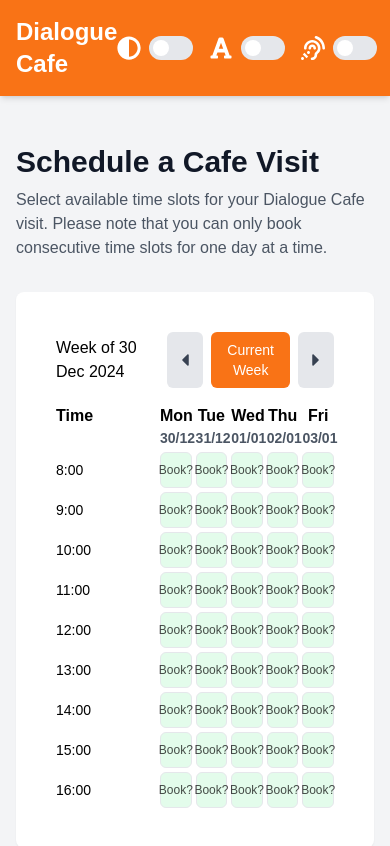
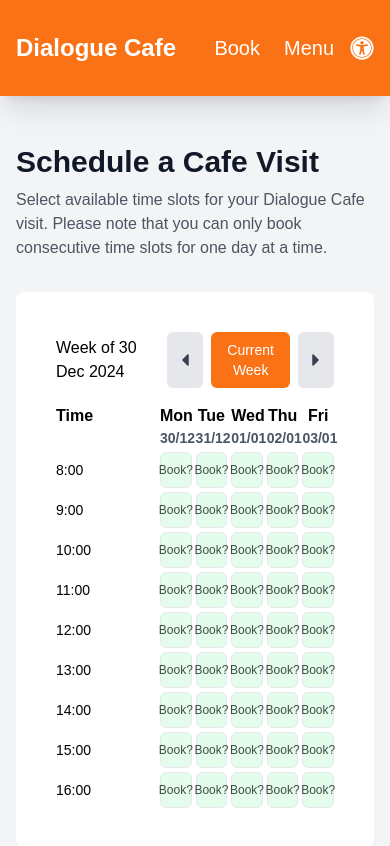
Before and after one commit to nblandos/dialogue-hub, a React (Vite) app in the folder frontend/: page / in a window 390 px wide. Shown: the top 846 px of the page. Built offline with nearby package versions, Linux system fonts and the light colour scheme; a web font is replaced by a local one.

Commit message:
update header for mobile layouts by adding an accessibility menu

```diff
--- a/frontend/src/components/header/Header.jsx
+++ b/frontend/src/components/header/Header.jsx
@@ -1,10 +1,10 @@
 import { useState, useEffect } from 'react';
-import { FaBars, FaTimes } from 'react-icons/fa';
+import { FaUniversalAccess, FaTimes } from 'react-icons/fa';
 import NavLinks from './NavLinks';
 import HighContrastToggle from './HighContrastToggle';
 import DyslexicFontToggle from './DyslexicFontToggle';
 import FontSizeAdjuster from './FontSizeAdjuster';
-import ScreenReader from './ScreenReader';
+import ScreenReaderToggle from './ScreenReaderToggle';
 
 const Header = () => {
   const [isHighContrast, setIsHighContrast] = useState(() => {
@@ -13,37 +13,39 @@ const Header = () => {
   const [isDyslexicFont, setIsDyslexicFont] = useState(() => {
     return localStorage.getItem('dyslexicFont') === 'true';
   });
+  const [isScreenReaderOn, setIsScreenReaderOn] = useState(() => {
+    return localStorage.getItem('screenReader') === 'true';
+  });
   const [isMobileMenuOpen, setIsMobileMenuOpen] = useState(false);
 
   useEffect(() => {
-    // Apply high contrast mode
     document.documentElement.classList.toggle('high-contrast', isHighContrast);
     localStorage.setItem('highContrast', isHighContrast);
   }, [isHighContrast]);
 
   useEffect(() => {
-    // Apply dyslexic font mode
     document.documentElement.classList.toggle('dyslexic-font', isDyslexicFont);
     localStorage.setItem('dyslexicFont', isDyslexicFont);
   }, [isDyslexicFont]);
 
   return (
-    <nav className="fixed inset-x-0 top-0 z-10 h-24 bg-orange-500 p-4 px-4 shadow-md md:px-16">
-      <div className="flex h-full items-center justify-between">
+    <nav className="fixed inset-x-0 top-0 z-10 bg-orange-500 px-4 shadow-xl xl:px-16">
+      <div className="flex h-24 items-center justify-between">
         <div
-          className="text-2xl font-bold text-white md:text-4xl"
+          className="mr-6 text-2xl font-bold text-white xl:text-4xl"
           data-screen-reader-text="Dialogue Cafe"
         >
           Dialogue Cafe
         </div>
 
-        <div className="flex items-center gap-4 md:gap-6 md:pr-36">
-          {/* Desktop Header Links */}
-          <div className="hidden items-center gap-12 md:mr-16 md:flex">
+        <div className="flex items-center gap-4 xl:gap-6">
+          {/* Nav Links */}
+          <div className="flex items-center gap-6 xl:mr-16 xl:gap-12">
             <NavLinks />
           </div>
 
-          {/* Accessibility Toggles */}
+          {/* Desktop Accessibility Toggles */}
+          <div className="hidden items-center gap-4 xl:flex">
             <HighContrastToggle
               isHighContrast={isHighContrast}
               setIsHighContrast={setIsHighContrast}
@@ -52,29 +54,59 @@ const Header = () => {
               isDyslexicFont={isDyslexicFont}
               setIsDyslexicFont={setIsDyslexicFont}
             />
-          <ScreenReader />
+            <ScreenReaderToggle
+              isScreenReaderOn={isScreenReaderOn}
+              setIsScreenReaderOn={setIsScreenReaderOn}
+            />
             <FontSizeAdjuster />
+          </div>
 
-          {/* Mobile Menu Button */}
+          {/* Mobile Menu Toggle Button with Accessibility Icon */}
           <button
-            className="text-white md:hidden"
+            className="text-white xl:hidden"
             onClick={() => setIsMobileMenuOpen(!isMobileMenuOpen)}
-            aria-label={isMobileMenuOpen ? 'Close menu' : 'Open menu'}
+            aria-label={
+              isMobileMenuOpen
+                ? 'Close accessibility menu'
+                : 'Open accessibility menu'
+            }
             aria-expanded={isMobileMenuOpen}
+            data-screen-reader-text={
+              isMobileMenuOpen
+                ? 'Close accessibility menu'
+                : 'Open accessibility menu'
+            }
           >
-            {isMobileMenuOpen ? <FaTimes size={24} /> : <FaBars size={24} />}
+            {isMobileMenuOpen ? (
+              <FaTimes size={24} />
+            ) : (
+              <FaUniversalAccess size={24} />
+            )}
           </button>
         </div>
       </div>
 
-      {/* Mobile Menu Links */}
+      {/* Mobile Dropdown: Accessibility Menu */}
       <div
-        data-testid="mobile-menu"
-        className={`${
-          isMobileMenuOpen ? 'flex' : 'hidden'
-        } absolute left-0 right-0 top-24 flex-col bg-orange-500 p-4 shadow-md md:hidden`}
+        className={`absolute left-0 right-0 top-24 flex flex-col bg-orange-500 p-4 shadow-xl transition-all duration-300 xl:hidden ${isMobileMenuOpen ? 'max-h-screen opacity-100' : 'max-h-0 overflow-hidden opacity-0'} `}
       >
-        <NavLinks isMobile />
+        <div className="flex justify-center gap-6">
+          <HighContrastToggle
+            isHighContrast={isHighContrast}
+            setIsHighContrast={setIsHighContrast}
+          />
+          <DyslexicFontToggle
+            isDyslexicFont={isDyslexicFont}
+            setIsDyslexicFont={setIsDyslexicFont}
+          />
+          <ScreenReaderToggle
+            isScreenReaderOn={isScreenReaderOn}
+            setIsScreenReaderOn={setIsScreenReaderOn}
+          />
+        </div>
+        <div className="mt-4 flex justify-center">
+          <FontSizeAdjuster />
+        </div>
       </div>
     </nav>
   );
--- a/frontend/src/components/header/ScreenReader.jsx
+++ b/frontend/src/components/header/ScreenReaderToggle.jsx
@@ -1,13 +1,9 @@
-import { useEffect, useState } from 'react';
+import { useEffect } from 'react';
 import { useLocation } from 'react-router-dom';
 import { FaAssistiveListeningSystems } from 'react-icons/fa'; // Import icon
 import { Switch } from '@headlessui/react'; // Import headless UI switch
 
-const ScreenReaderToggle = () => {
-  const [isScreenReaderOn, setIsScreenReaderOn] = useState(() => {
-    return localStorage.getItem('screenReader') === 'true';
-  });
-
+const ScreenReaderToggle = ({ isScreenReaderOn, setIsScreenReaderOn }) => {
   const readText = (text) => {
     if (!isScreenReaderOn || !text) return;
 
```
Lines whose indentation alone changed are shown as unchanged.
